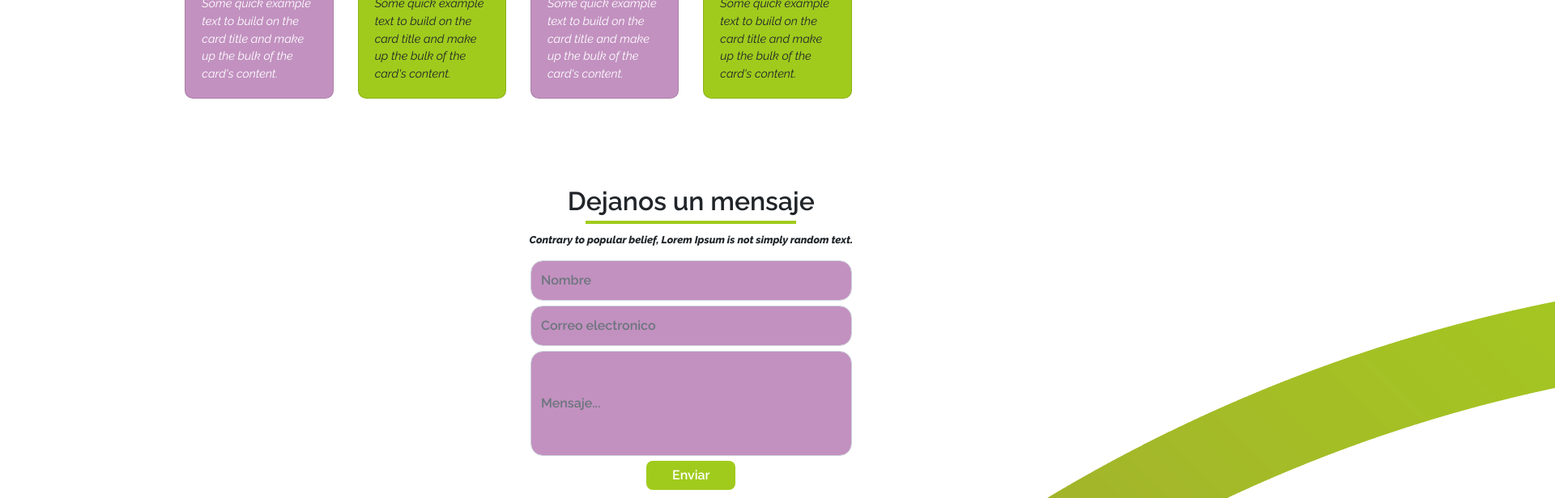
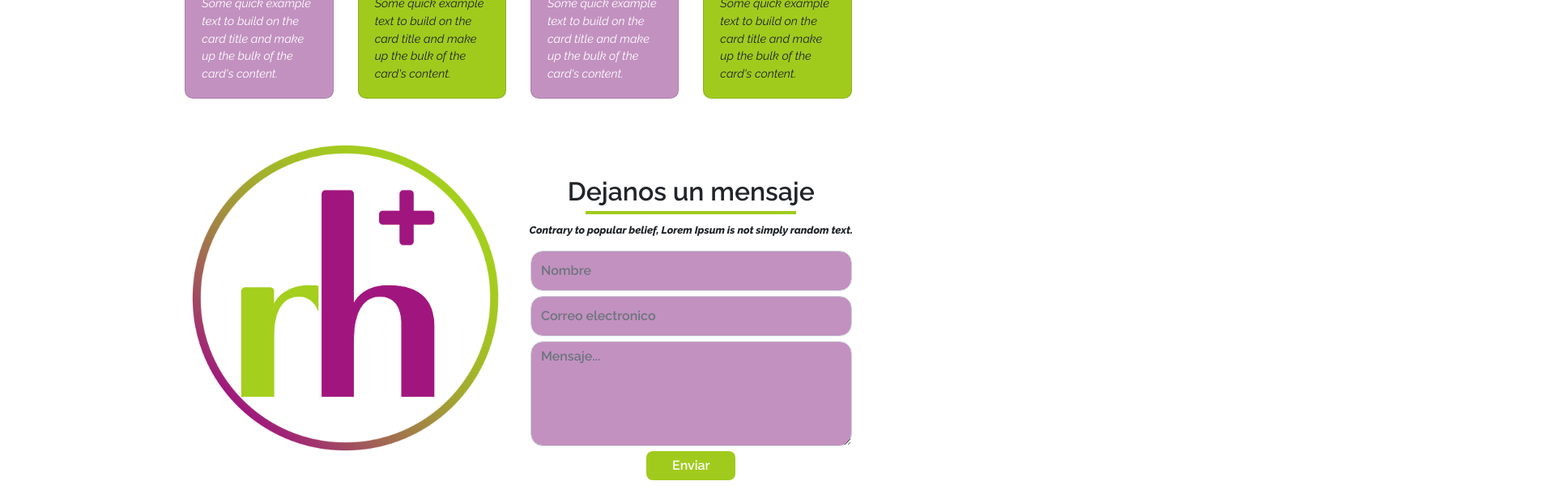
Before and after one commit to victordc7/rhmedical-angular, an Angular app: page /inicio in a window 1280 px wide. Shown: the part 1220-1836 px from the top of the page at 81% size, 1920 px wide, since content can reach past the window. Built offline with nearby package versions, Linux system fonts and the light colour scheme.

Commit message:
Correcciones cesxar

```diff
--- a/src/app/dashboard/section2/section2.component.html
+++ b/src/app/dashboard/section2/section2.component.html
@@ -44,8 +44,4 @@
             </div>
         </div>
     </div>
-
-
-    <div style="height: 60px;"></div>
-
 </div>
--- a/src/app/dashboard/section3/section3.component.html
+++ b/src/app/dashboard/section3/section3.component.html
@@ -2,29 +2,29 @@
     <div class="justify-content-center row">
 
         <div class="col-12 col-md-4">
-            <img src="../../../assets/logoRedondoEstetica.png" alt="...">
+            <img src="../../../assets/logoRedondoEstetica.png" alt="..." width="100%" height="auto">
         </div>
-        <div class="col-12 col-md-4">
+        <div class="col-12 col-md-4 mt-md-5">
             <h2 class="text2">Dejanos un mensaje</h2>
             <div class="justify-content-center row">
                 <div id="border"></div>
                 <p class="text1">Contrary to popular belief, Lorem Ipsum is not simply random text.</p>
             </div>
             <form>
-
                 <div class="form-group">
                     <input type="email" class="form-control" id="nombre" placeholder="Nombre">
                 </div>
-
                 <div class="form-group">
                     <input type="text" class="form-control" id="correo" placeholder="Correo electronico">
                 </div>
                 <div class="form-group">
-                        <input type="text" class="form-control" id="message" placeholder="Mensaje...">
+                    <textarea class="form-control" id="message" placeholder="Mensaje..."></textarea>
                 </div>
+            </form>
             <div class="justify-content-center row">
                 <button type="submit" class="btn btn-primary">Enviar</button>
             </div>
-                </form>
             <div style="height: 70px;"></div>
         </div>
+    </div>
+</div>
```
Lines whose indentation alone changed are shown as unchanged.
